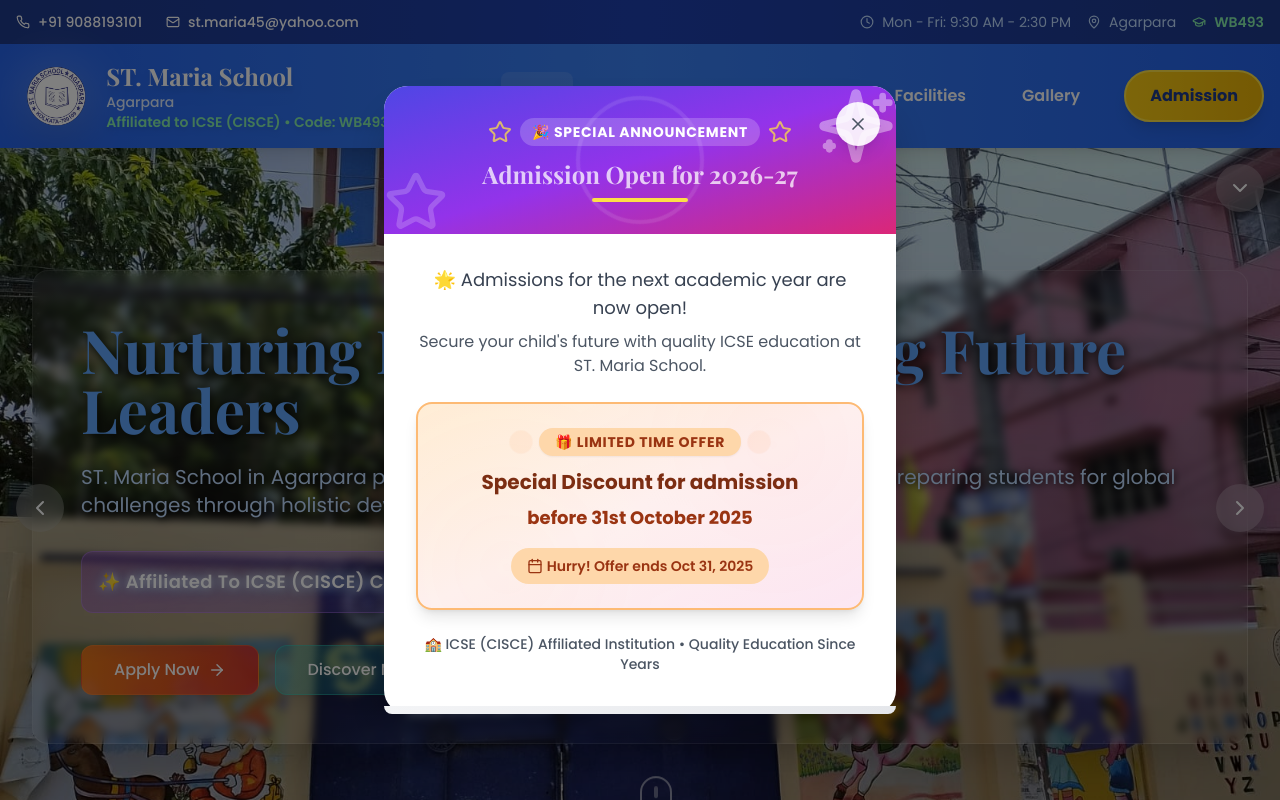
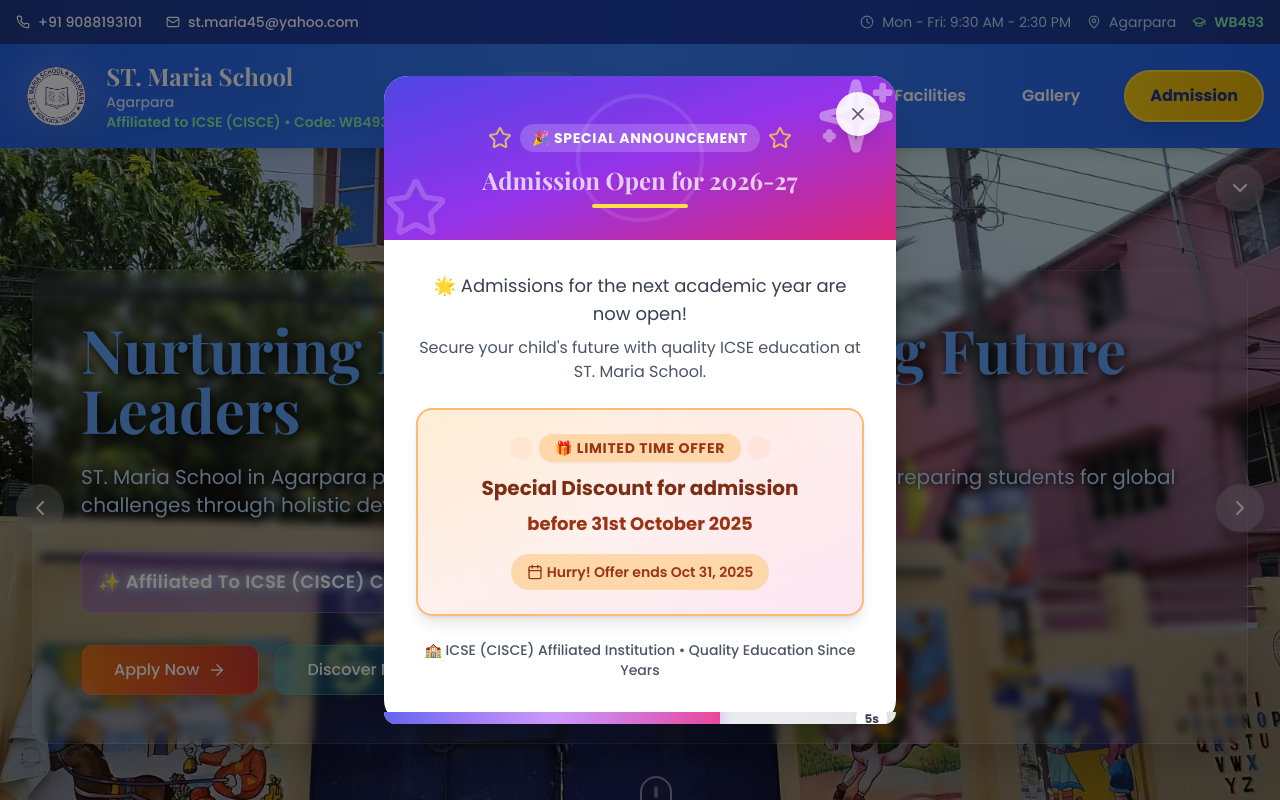
Before and after one commit to Aryan-Singh16/School, a React (Vite) app in the folder creative-education-website-main/: page / in a window 1280 px wide. Shown: the top 800 px of the page. Built offline with nearby package versions, Linux system fonts and the light colour scheme.

Commit message:
notice update

```diff
--- a/creative-education-website-main/src/pages/Index.tsx
+++ b/creative-education-website-main/src/pages/Index.tsx
@@ -10,12 +10,14 @@ import Admission from '../components/Admission';
 import Footer from '../components/Footer';
 import Loader from '../components/Loader';
 import { Helmet } from 'react-helmet-async';
-import { X, Star, Sparkles, Calendar } from 'lucide-react';
+import { X, Star, Sparkles, Calendar, Clock } from 'lucide-react';
 
-// Announcement Popup Component
+// Enhanced Announcement Popup Component with Visible Timer
 const AnnouncementPopup = () => {
   const [isVisible, setIsVisible] = useState(false);
   const [isAnimating, setIsAnimating] = useState(false);
+  const [timeLeft, setTimeLeft] = useState(7); // 7 seconds countdown
+  const [progress, setProgress] = useState(100); // Progress percentage
 
   useEffect(() => {
     // Show popup after loader completes + small delay
@@ -24,17 +26,29 @@ const AnnouncementPopup = () => {
       setIsAnimating(true);
     }, 2500); // Shows after loader (2000ms) + 500ms delay
 
-    // Hide popup after 7 seconds
-    const hideTimer = setTimeout(() => {
-      setIsAnimating(false);
-      setTimeout(() => setIsVisible(false), 300);
-    }, 9500); // 2500ms delay + 7000ms display time
+    return () => clearTimeout(showTimer);
+  }, []);
 
-    return () => {
-      clearTimeout(showTimer);
-      clearTimeout(hideTimer);
-    };
-  }, []);
+  useEffect(() => {
+    if (!isAnimating) return;
+
+    // Countdown and progress tracking
+    const interval = setInterval(() => {
+      setTimeLeft(prev => {
+        const newTime = prev - 0.1;
+        setProgress((newTime / 7) * 100);
+
+        if (newTime <= 0) {
+          setIsAnimating(false);
+          setTimeout(() => setIsVisible(false), 300);
+          return 0;
+        }
+        return newTime;
+      });
+    }, 100); // Update every 100ms for smooth animation
+
+    return () => clearInterval(interval);
+  }, [isAnimating]);
 
   const handleClose = () => {
     setIsAnimating(false);
@@ -53,7 +67,7 @@ const AnnouncementPopup = () => {
         onClick={handleClose}
       />
 
-      {/* Enhanced Popup with better responsiveness */}
+      {/* Enhanced Popup with visible timer */}
       <div
         className={`relative bg-white rounded-3xl shadow-2xl max-w-sm sm:max-w-md lg:max-w-lg w-full mx-4 transform transition-all duration-300 ${
           isAnimating
@@ -69,6 +83,38 @@ const AnnouncementPopup = () => {
           <X className="h-5 w-5 text-gray-600 group-hover:text-gray-800 transition-colors" />
         </button>
 
+        {/* Circular Timer in top-left corner */}
+        {/* <div className="absolute top-4 left-4 z-20">
+          <div className="relative w-12 h-12 sm:w-14 sm:h-14"> */}
+            {/* Background circle */}
+            {/* <svg className="w-full h-full transform -rotate-90" viewBox="0 0 36 36">
+              <path
+                className="text-white opacity-30"
+                stroke="currentColor"
+                strokeWidth="3"
+                fill="none"
+                d="M18 2.0845 a 15.9155 15.9155 0 0 1 0 31.831 a 15.9155 15.9155 0 0 1 0 -31.831"
+              /> */}
+              {/* Progress circle */}
+              {/* <path
+                className="text-white transition-all duration-100 ease-linear"
+                stroke="currentColor"
+                strokeWidth="3"
+                strokeLinecap="round"
+                fill="none"
+                strokeDasharray={`${progress}, 100`}
+                d="M18 2.0845 a 15.9155 15.9155 0 0 1 0 31.831 a 15.9155 15.9155 0 0 1 0 -31.831"
+              />
+            </svg> */}
+            {/* Timer number */}
+            {/* <div className="absolute inset-0 flex items-center justify-center">
+              <span className="text-white font-bold text-xs sm:text-sm">
+                {Math.ceil(timeLeft)}
+              </span>
+            </div>
+          </div>
+        </div>  */}
+
         {/* Header with enhanced beauty */}
         <div className="relative bg-gradient-to-br from-indigo-600 via-purple-600 to-pink-600 text-white p-6 sm:p-8 rounded-t-3xl overflow-hidden">
           {/* Animated background elements */}
@@ -82,7 +128,7 @@ const AnnouncementPopup = () => {
             <div className="w-24 sm:w-32 h-24 sm:h-32 rounded-full border-4 border-white animate-spin" style={{animationDuration: '20s'}}></div>
           </div>
 
-          <div className="relative z-10 text-center">
+          <div className="relative z-10 text-center pt-4">
             <div className="flex items-center justify-center gap-2 mb-3">
               <Star className="h-5 sm:h-6 w-5 sm:w-6 text-yellow-300 animate-pulse" />
               <span className="text-xs sm:text-sm font-bold uppercase tracking-wider bg-white bg-opacity-20 px-3 py-1 rounded-full">
@@ -99,6 +145,23 @@ const AnnouncementPopup = () => {
 
         {/* Enhanced Content with better responsiveness */}
         <div className="p-6 sm:p-8">
+          {/* Timer indicator banner */}
+          {/* <div className="mb-4 bg-gradient-to-r from-blue-50 to-indigo-50 border border-blue-200 rounded-xl p-3 sm:p-4">
+            <div className="flex items-center justify-center gap-2 text-blue-700">
+              <Clock className="h-4 w-4 animate-pulse" />
+              <span className="text-sm font-medium">
+                Auto-closing in {Math.ceil(timeLeft)} seconds
+              </span>
+            </div>
+            {/* Horizontal progress bar */}
+            {/* <div className="mt-2 w-full bg-blue-100 rounded-full h-2 overflow-hidden">
+              <div
+                className="h-full bg-gradient-to-r from-blue-400 to-indigo-500 transition-all duration-100 ease-linear rounded-full"
+                style={{ width: `${progress}%` }}
+              />
+            </div>
+          </div> */}
+
           <div className="text-center mb-6">
             <p className="text-gray-700 text-base sm:text-lg leading-relaxed">
               🌟 Admissions for the next academic year are now open!
@@ -154,17 +217,28 @@ const AnnouncementPopup = () => {
           </div>
         </div>
 
-        {/* Beautiful progress bar with 7-second duration */}
-        <div className="h-2 bg-gradient-to-r from-gray-100 to-gray-200 rounded-b-3xl overflow-hidden">
+        {/* Enhanced bottom progress bar with gradient and glow */}
+        <div className="h-3 bg-gradient-to-r from-gray-100 to-gray-200 rounded-b-3xl overflow-hidden relative">
           <div
-            className={`h-full bg-gradient-to-r from-indigo-500 via-purple-500 to-pink-500 transition-all ease-linear shadow-lg ${
-              isAnimating ? 'w-0' : 'w-full'
-            }`}
+            className="h-full bg-gradient-to-r from-indigo-500 via-purple-500 to-pink-500 transition-all ease-linear shadow-lg relative overflow-hidden"
             style={{
-              transitionDuration: isAnimating ? '7000ms' : '0ms',
-              boxShadow: '0 0 10px rgba(168, 85, 247, 0.4)'
+              width: `${progress}%`,
+              transitionDuration: '100ms',
+              boxShadow: '0 0 15px rgba(168, 85, 247, 0.6)'
             }}
-          />
+          >
+            {/* Animated shimmer effect */}
+            <div className="absolute inset-0 bg-gradient-to-r from-transparent via-white to-transparent opacity-30 animate-pulse"></div>
+          </div>
+
+          {/* Floating timer badge */}
+          <div className="absolute right-2 top-1/2 transform -translate-y-1/2">
+            <div className="bg-white rounded-full px-2 py-1 shadow-md border border-gray-200">
+              <span className="text-xs font-bold text-gray-700">
+                {Math.ceil(timeLeft)}s
+              </span>
+            </div>
+          </div>
         </div>
       </div>
     </div>
```
